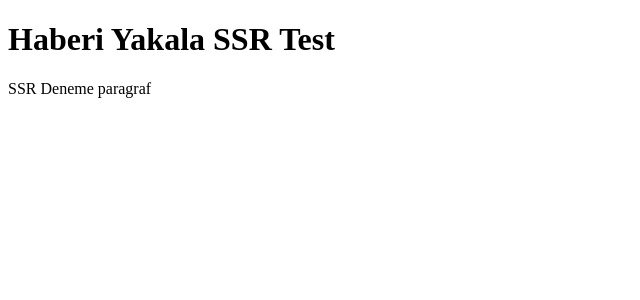
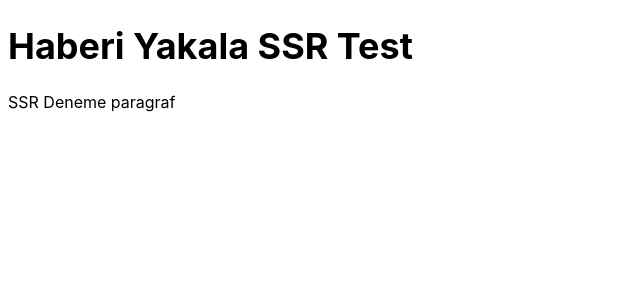
Before and after one commit to oyilmaztekin/elyface-SSR, a Next.js app: page / in a window 1280 px wide. Shown: the top 300 px of the page, without its empty margins (0-640 px from the left). Built offline with nearby package versions, Linux system fonts and the light colour scheme.

Commit message:
solved sass problem

```diff
--- a/next.config.js
+++ b/next.config.js
@@ -1,12 +1,14 @@
-module.exports = {
-    exportPathMap: async function (defaultPathMap) {
+const withSass = require("@zeit/next-sass");
+
+module.exports = withSass({
+    exportPathMap: async function(defaultPathMap) {
     return {
-        '/': { page: '/' }
+      "/": { page: "/" }
       // '/about': { page: '/about' },
       // '/readme.md': { page: '/readme' },
       // '/p/hello-nextjs': { page: '/post', query: { title: 'hello-nextjs' } },
       // '/p/learn-nextjs': { page: '/post', query: { title: 'learn-nextjs' } },
       // '/p/deploy-nextjs': { page: '/post', query: { title: 'deploy-nextjs' } }
+    };
   }
-    }
-  }
+})
--- a/package.json
+++ b/package.json
@@ -13,7 +13,9 @@
     "export": "next build && next export"
   },
   "dependencies": {
+    "@zeit/next-sass": "^1.0.1",
     "next": "^7.0.2",
+    "node-sass": "^4.11.0",
     "react": "^16.7.0",
     "react-dom": "^16.7.0"
   },
--- /dev/null
+++ b/pages/globalstyles/_sizes.scss
@@ -0,0 +1,3 @@
+$body-font-size: 16px; // px
+$min-font-size: 14px; // px
+$h1-size:36px;
--- /dev/null
+++ b/pages/globalstyles/_type.scss
@@ -0,0 +1,9 @@
+$system-font: -apple-system, BlinkMacSystemFont, "Segoe UI", Roboto, Helvetica, Arial, sans-serif, "Apple Color Emoji", "Segoe UI Emoji", "Segoe UI Symbol";
+
+body{
+    font-family: $system-font;
+}
+
+h1 {
+    font-size: $h1-size;
+}
--- /dev/null
+++ b/pages/globalstyles/styles.scss
@@ -0,0 +1,2 @@
+@import "sizes";
+@import "type";
--- a/pages/index.js
+++ b/pages/index.js
@@ -1,9 +1,8 @@
-export default () =>
-(
-<React.Fragment>
-<h1>
-    Haberi Yakala SSR Test
-</h1>
-<p>SSR Deneme paragraf</p>
-</React.Fragment>
-)
+import "./globalstyles/styles.scss"
+
+export default () => (
+  <React.Fragment>
+    <h1>Haberi Yakala SSR Test</h1>
+    <p>SSR Deneme paragraf</p>
+  </React.Fragment>
+);
```
Also changed, not shown: 1 other file (tests, documents, lock files or other folders). Lines whose indentation alone changed are shown as unchanged.
